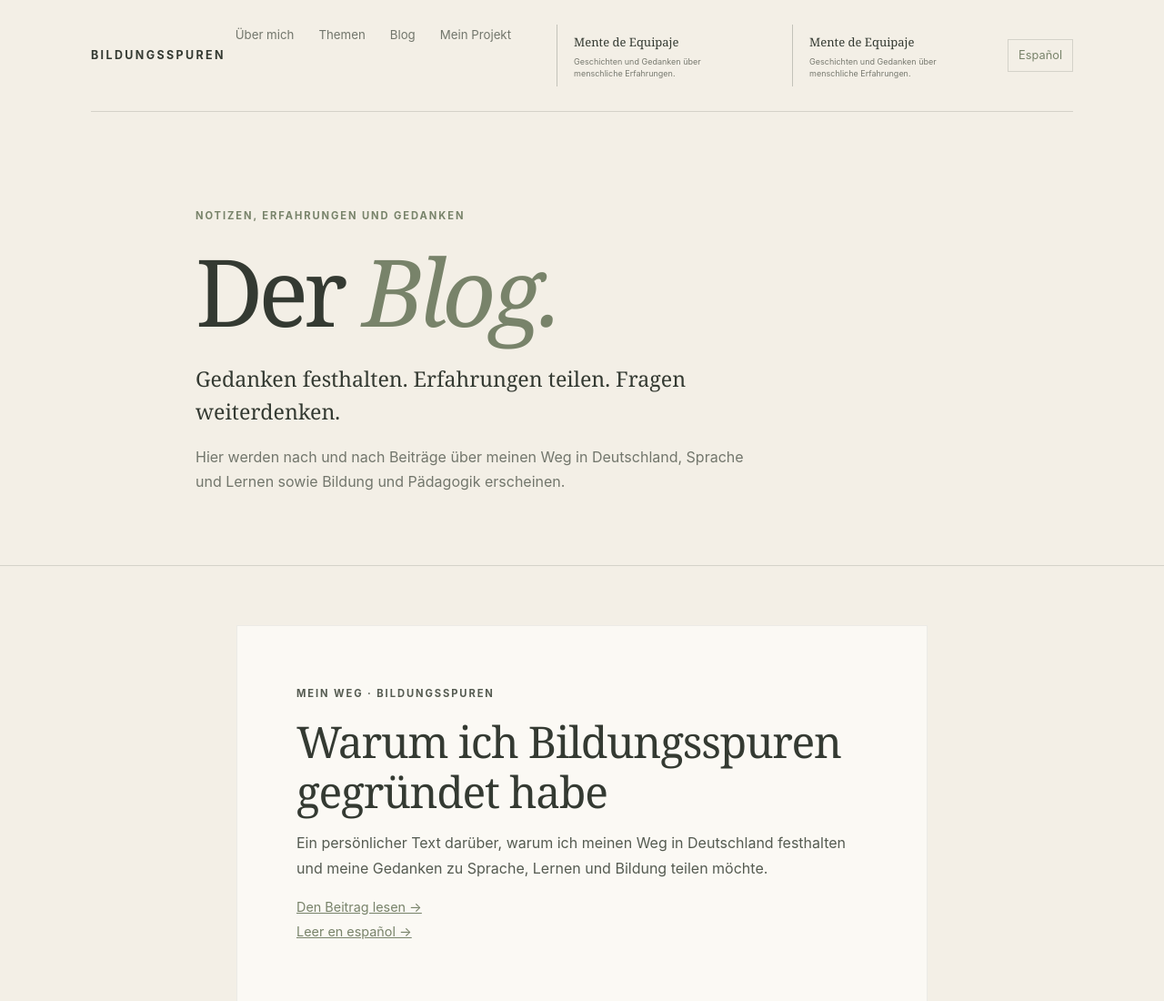
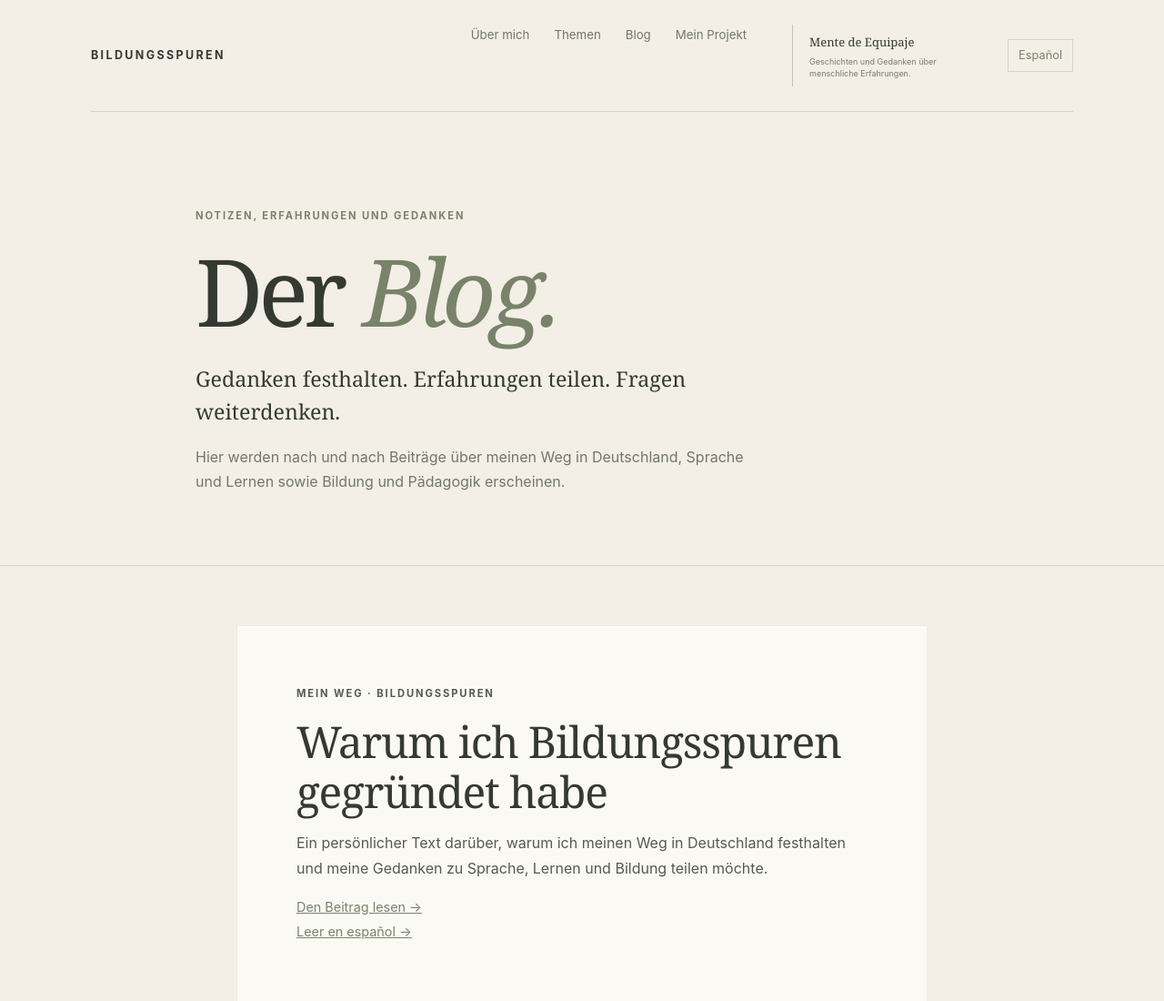
Before and after one commit to jorgargom/bildungsspuren, a plain HTML site: page blog.html in a window 1280 px wide. Shown: the top 1100 px of the page at 91% size. Drawn offline with Linux system fonts and the light colour scheme.

Commit message:
Remove duplicate related project navigation link

```diff
--- a/blog.html
+++ b/blog.html
@@ -36,7 +36,6 @@
         <a href="themen.html">Themen</a>
         <a href="blog.html" aria-current="page">Blog</a>
         <a href="index.html#projekt">Mein Projekt</a>
-        <a class="nav-project-link" href="https://mentedeequipaje.com/" target="_blank" rel="noopener noreferrer"><span>Mente de Equipaje</span><small>Geschichten und Gedanken über menschliche Erfahrungen.</small></a>
         <a class="nav-project-link" href="https://mentedeequipaje.com/" target="_blank" rel="noopener noreferrer"><span>Mente de Equipaje</span><small>Geschichten und Gedanken über menschliche Erfahrungen.</small></a>
       </nav>
       <a class="language" href="es/blog.html" lang="es">Español</a>
```
